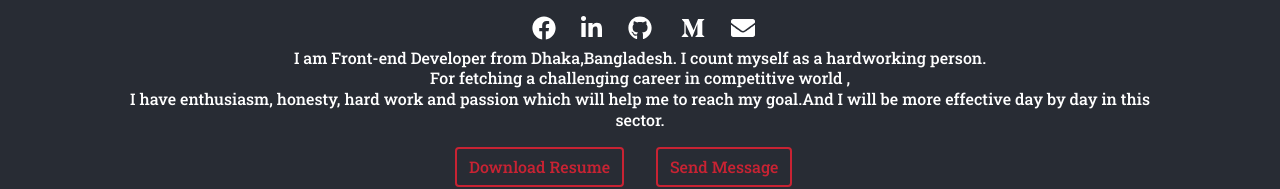
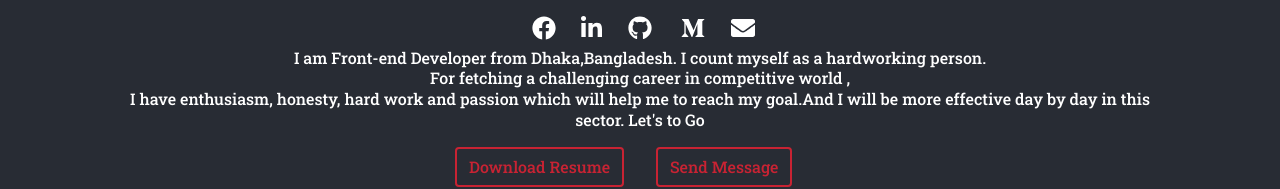
Before and after one commit to hasibul1670/hasibul-portfolio, a React (Create React App) app: page / in a window 1280 px wide. Shown: the part 3105-3294 px from the top of the page. Built offline with nearby package versions, Linux system fonts and the light colour scheme.

Commit message:
code 1450

```diff
--- a/src/Components/About/About.js
+++ b/src/Components/About/About.js
@@ -44,6 +44,7 @@ function About() {
                             I am Front-end Developer from Dhaka,Bangladesh. I count myself as a hardworking person.<br />
                             For fetching a challenging career in competitive world ,<br /> I have enthusiasm, honesty, hard work and passion
                             which will help me to reach my goal.And I will be more effective day by day in this sector.
+                            Let's to Go
                         </h6>
                         <p></p>
 
```
Also changed, not shown: 7 other files (tests, documents, lock files or other folders).
